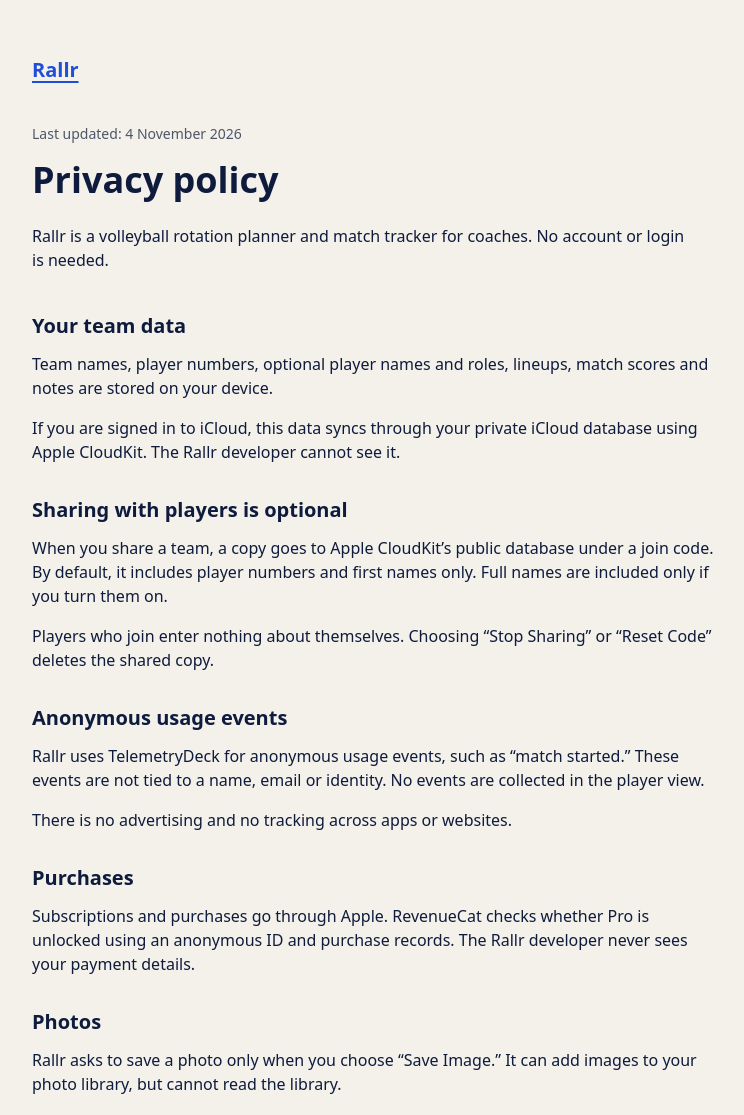
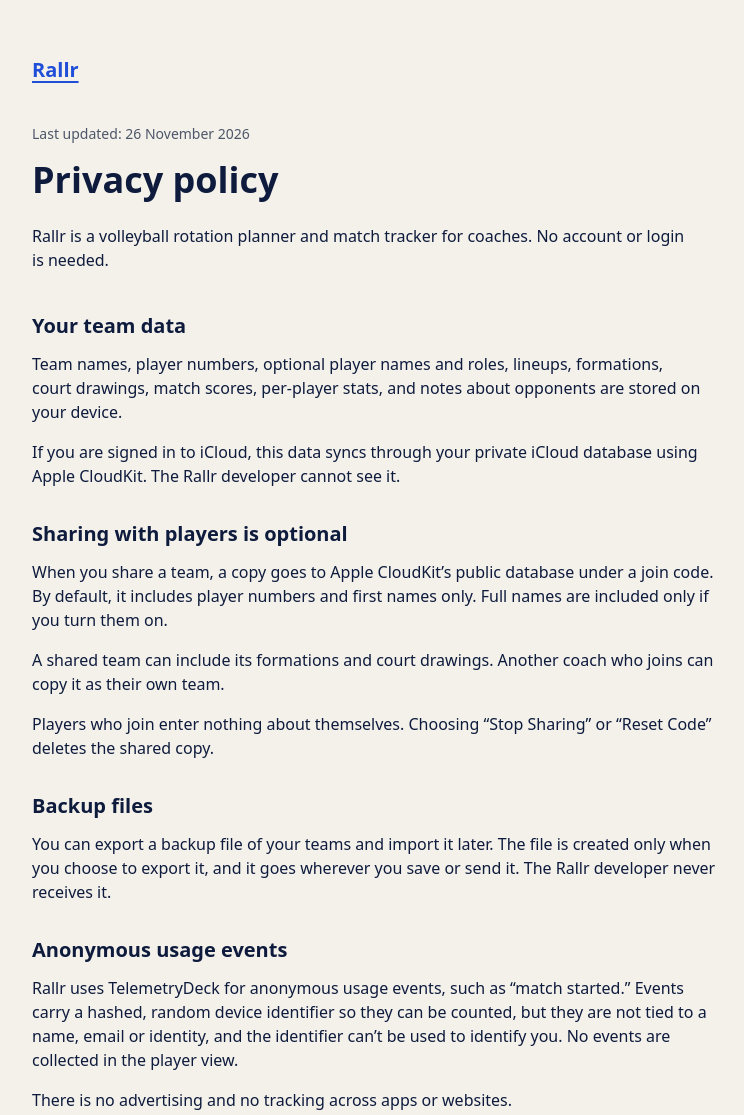
Before and after one commit to IKiprotich/rallr-privacy, a plain HTML site: page privacy/index.html in a window 1280 px wide. Shown: the top 1115 px of the page, without its empty margins (264-1008 px from the left). Drawn offline with Linux system fonts and the light colour scheme.

Commit message:
Update the privacy policy for Rallr 2.0

```diff
--- a/privacy/index.html
+++ b/privacy/index.html
@@ -14,26 +14,32 @@
   <main id="content">
     <header>
       <a class="brand" href="../">Rallr</a>
-      <p class="updated">Last updated: <time datetime="2026-11-04">4 November 2026</time></p>
+      <p class="updated">Last updated: <time datetime="2026-11-26">26 November 2026</time></p>
       <h1>Privacy policy</h1>
       <p>Rallr is a volleyball rotation planner and match tracker for coaches. No account or login is needed.</p>
     </header>
 
     <section aria-labelledby="team-data">
       <h2 id="team-data">Your team data</h2>
-      <p>Team names, player numbers, optional player names and roles, lineups, match scores and notes are stored on your device.</p>
+      <p>Team names, player numbers, optional player names and roles, lineups, formations, court drawings, match scores, per-player stats, and notes about opponents are stored on your device.</p>
       <p>If you are signed in to iCloud, this data syncs through your private iCloud database using Apple CloudKit. The Rallr developer cannot see it.</p>
     </section>
 
     <section aria-labelledby="sharing">
       <h2 id="sharing">Sharing with players is optional</h2>
       <p>When you share a team, a copy goes to Apple CloudKit’s public database under a join code. By default, it includes player numbers and first names only. Full names are included only if you turn them on.</p>
+      <p>A shared team can include its formations and court drawings. Another coach who joins can copy it as their own team.</p>
       <p>Players who join enter nothing about themselves. Choosing “Stop Sharing” or “Reset Code” deletes the shared copy.</p>
+    </section>
+
+    <section aria-labelledby="backups">
+      <h2 id="backups">Backup files</h2>
+      <p>You can export a backup file of your teams and import it later. The file is created only when you choose to export it, and it goes wherever you save or send it. The Rallr developer never receives it.</p>
     </section>
 
     <section aria-labelledby="analytics">
       <h2 id="analytics">Anonymous usage events</h2>
-      <p>Rallr uses TelemetryDeck for anonymous usage events, such as “match started.” These events are not tied to a name, email or identity. No events are collected in the player view.</p>
+      <p>Rallr uses TelemetryDeck for anonymous usage events, such as “match started.” Events carry a hashed, random device identifier so they can be counted, but they are not tied to a name, email or identity, and the identifier can’t be used to identify you. No events are collected in the player view.</p>
       <p>There is no advertising and no tracking across apps or websites.</p>
     </section>
 
```
